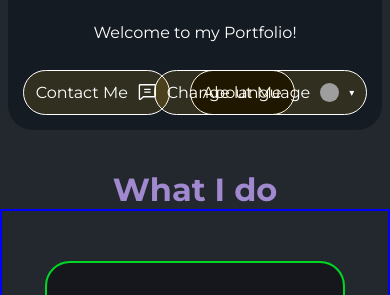
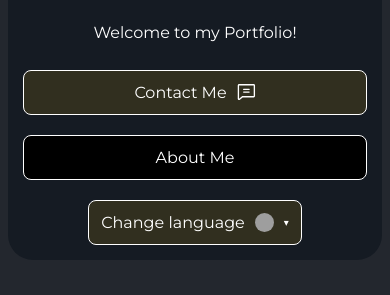
Before and after one commit to ImAndresito/My-Portfolio, an Angular app: page / in a window 390 px wide. Shown: the part 410-705 px from the top of the page. Built offline with nearby package versions, Linux system fonts and the light colour scheme; grey boxes are pictures that could not be loaded.

Commit message:
style(introduction): adjust mobile layout for buttons and language selector
Update CSS to improve mobile responsiveness by:
- Changing button container to column layout
- Adding consistent button styling
- Properly positioning language selector

```diff
--- a/src/app/components/introduction/introduction.component.css
+++ b/src/app/components/introduction/introduction.component.css
@@ -214,4 +214,18 @@ main .intro p:first-child {
   .welcome-txt {
     line-height: 55px;
   }
+
+  .intro-buttons {
+    flex-direction: column;
+  }
+
+  .intro-buttons button {
+    border-radius: 8px;
+    justify-content: center;
+  }
+
+  .language-selector {
+    position: relative;
+    margin: auto;
+  }
 }
```
